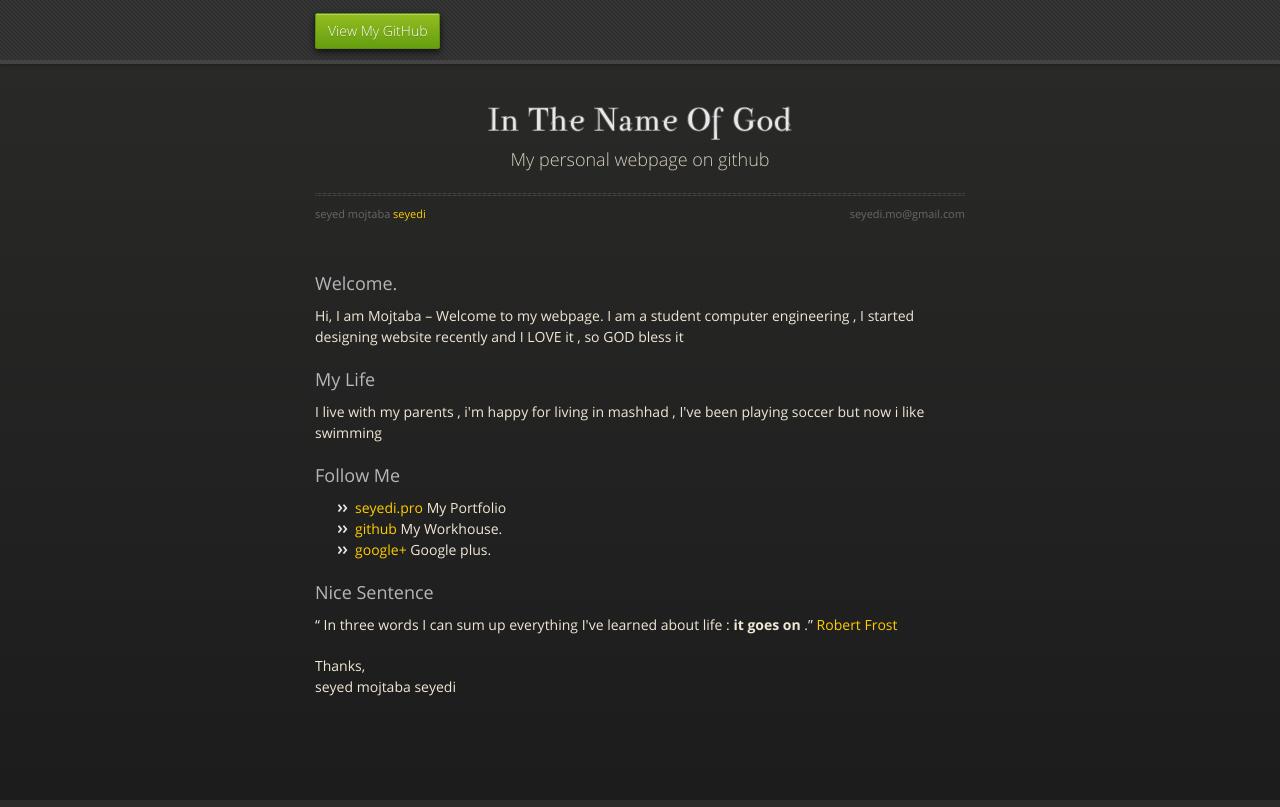
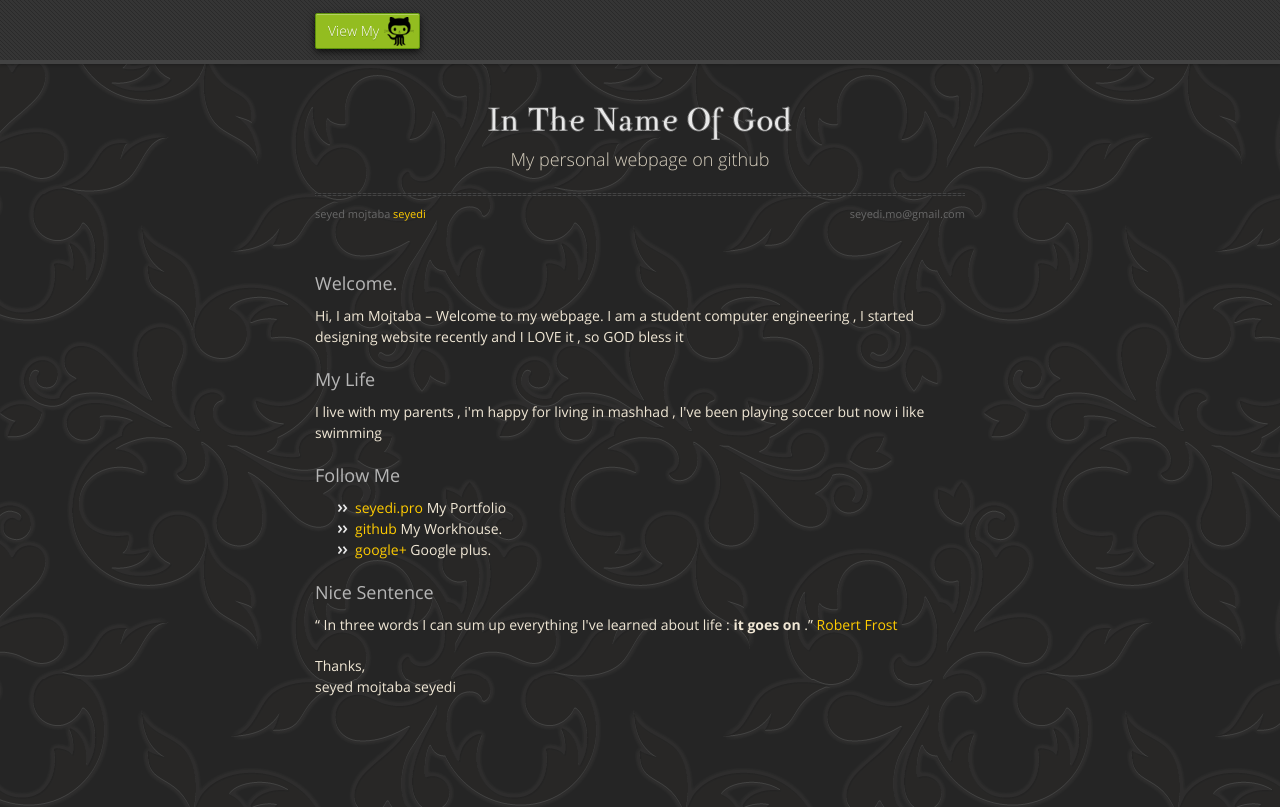
Before and after one commit to seyedi/seyedi.github.com, a plain HTML site: page index.html in a window 1280 px wide. Drawn offline with nearby package versions, Linux system fonts and the light colour scheme.

Commit message:
add a little style

```diff
--- a/index.html
+++ b/index.html
@@ -20,7 +20,7 @@
   <body>
       <div id="header">
         <nav>
-          <li class="fork"><a href="https://github.com/seyedi">View My GitHub</a></li>
+          <li class="fork"><a href="https://github.com/seyedi">View My</a></li>
         </nav>
       </div><!-- end header -->
 
--- a/stylesheets/styles.css
+++ b/stylesheets/styles.css
@@ -540,7 +540,7 @@ body {
   font: 14px/1.5 "OpenSansRegular", "Helvetica Neue", Helvetica, Arial, sans-serif;
   color: #f0e7d5;
   font-weight: normal;
-  background: #252525;
+  background-color: #252525;
   background-attachment: fixed !important;
   background: -webkit-gradient(linear, 50% 0%, 50% 100%, color-stop(0%, #2a2a29), color-stop(100%, #1c1c1c));
   background: -webkit-linear-gradient(#2a2a29, #1c1c1c);
@@ -548,6 +548,8 @@ body {
   background: -o-linear-gradient(#2a2a29, #1c1c1c);
   background: -ms-linear-gradient(#2a2a29, #1c1c1c);
   background: linear-gradient(#2a2a29, #1c1c1c);
+  background-image : url('../images/bg.png');
+  background-color: #252525;
 }
 
 h1, h2, h3, h4, h5, h6 {
@@ -751,12 +753,15 @@ dt {
   -o-box-shadow: inset 0px 1px 0px rgba(255, 255, 255, 0.3), 0px 3px 7px rgba(0, 0, 0, 0.7);
   box-shadow: inset 0px 1px 0px rgba(255, 255, 255, 0.3), 0px 3px 7px rgba(0, 0, 0, 0.7);
   background-color: #93bd20;
-  padding: 10px 12px;
+  padding: 10px 40px 10px 12px;
   margin-top: 6px;
   line-height: 14px;
   font-size: 14px;
   display: inline-block;
   text-align: center;
+  background-image  : url('../images/github.png');
+  background-repeat : no-repeat;
+  background-position : 68px 2px;
 }
 #header nav li a:hover {
   background: -webkit-gradient(linear, 50% 0%, 50% 100%, color-stop(0%, #749619), color-stop(100%, #527f0e));
@@ -771,6 +776,9 @@ dt {
   -webkit-box-shadow: inset 0px 1px 1px rgba(0, 0, 0, 0.2), 0px 1px 0px rgba(0, 0, 0, 0);
   -o-box-shadow: inset 0px 1px 1px rgba(0, 0, 0, 0.2), 0px 1px 0px rgba(0, 0, 0, 0);
   box-shadow: inset 0px 1px 1px rgba(0, 0, 0, 0.2), 0px 1px 0px rgba(0, 0, 0, 0);
+  background-image    : url('../images/github.png');
+  background-repeat   : no-repeat;
+  background-position : 68px 2px;
 }
 #header nav li.fork {
   float: left;
```
Also changed, not shown: images/bg.png (added), images/github.png (added).
